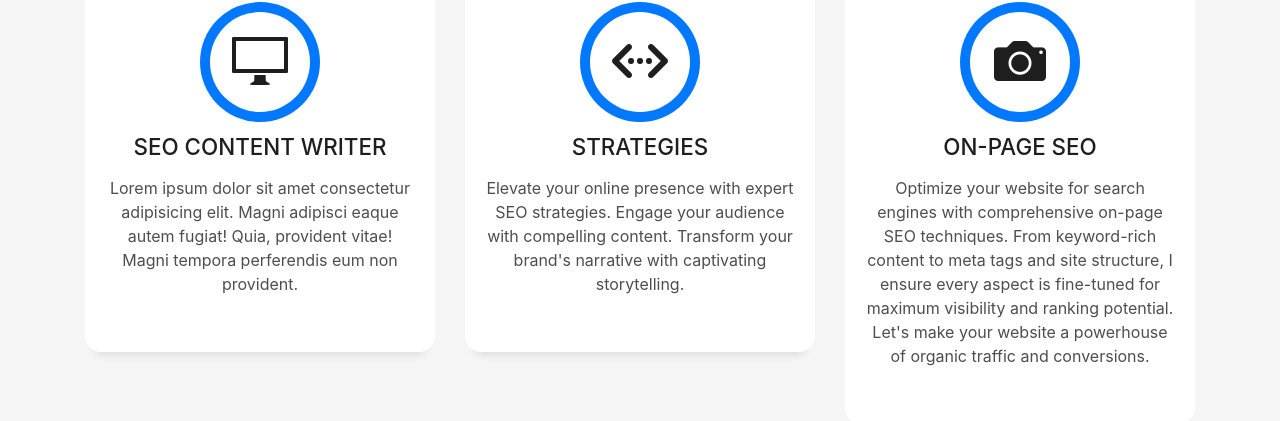
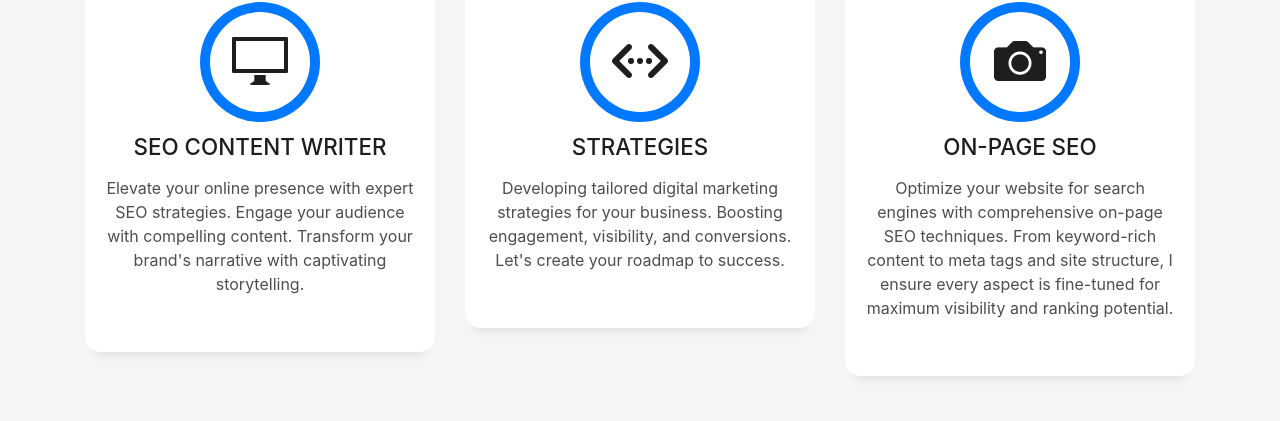
Before and after one commit to Ritika-Thapa/Test, a plain HTML site: page index.html in a window 1280 px wide. Shown: the part 2277-2698 px from the top of the page. Drawn offline with Linux system fonts and the light colour scheme; files whose address does not match are found by name.

Commit message:
Update Services

```diff
--- a/index.html
+++ b/index.html
@@ -187,9 +187,8 @@ I'm Ritika Thapa, a 22-year-old student currently pursuing a degree in Computer
             <div class="service-content">
               <h2 class="s-title">SEO content writer</h2>
               <p class="s-description text-center">
-                Lorem ipsum dolor sit amet consectetur adipisicing elit. Magni adipisci eaque autem fugiat! Quia,
-                provident vitae! Magni
-                tempora perferendis eum non provident.
+
+Elevate your online presence with expert SEO strategies. Engage your audience with compelling content. Transform your brand's narrative with captivating storytelling.
               </p>
             </div>
           </div>
@@ -202,7 +201,8 @@ I'm Ritika Thapa, a 22-year-old student currently pursuing a degree in Computer
             <div class="service-content">
               <h2 class="s-title">strategies</h2>
               <p class="s-description text-center">
-                Elevate your online presence with expert SEO strategies. Engage your audience with compelling content. Transform your brand's narrative with captivating storytelling.
+
+Developing tailored digital marketing strategies for your business. Boosting engagement, visibility, and conversions. Let's create your roadmap to success.
               </p>
             </div>
           </div>
@@ -215,7 +215,7 @@ I'm Ritika Thapa, a 22-year-old student currently pursuing a degree in Computer
             <div class="service-content">
               <h2 class="s-title">On-page SEO</h2>
               <p class="s-description text-center">
-                Optimize your website for search engines with comprehensive on-page SEO techniques. From keyword-rich content to meta tags and site structure, I ensure every aspect is fine-tuned for maximum visibility and ranking potential. Let's make your website a powerhouse of organic traffic and conversions.
+                Optimize your website for search engines with comprehensive on-page SEO techniques. From keyword-rich content to meta tags and site structure, I ensure every aspect is fine-tuned for maximum visibility and ranking potential.
               </p>
             </div>
           </div>
```
